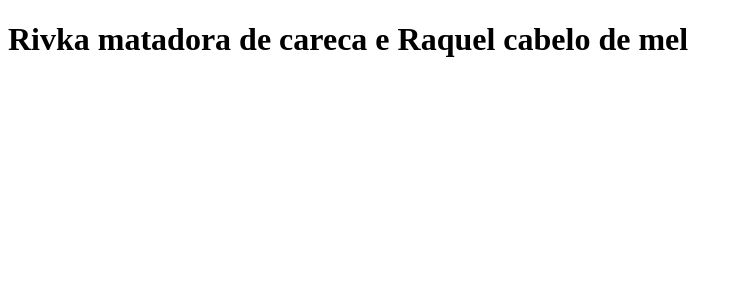
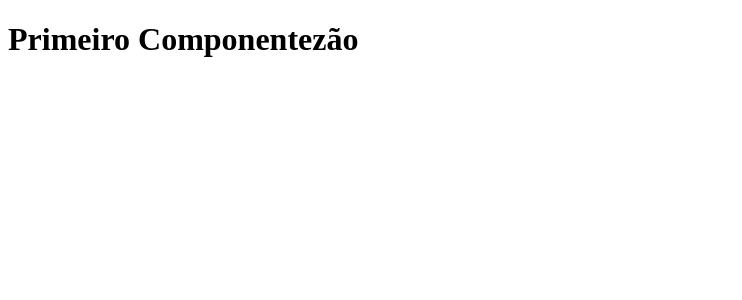
Before and after one commit to higorlima2008/tabnews-clone-project, a Next.js app: page / in a window 1280 px wide. Shown: the top 300 px of the page, without its empty margins (0-742 px from the left). Built offline with nearby package versions, Linux system fonts and the light colour scheme.

Commit message:
Primeiro componente

```diff
--- a/pages/index.js
+++ b/pages/index.js
@@ -1,5 +1,9 @@
-function Home(){
-    return <h1>Rivka matadora de careca e Raquel cabelo de mel</h1>
+import React from 'react';
+
+export default function Card(){
+ return(
+   <div className="PrimeiroComponente">
+    <h1>Primeiro Componentezão</h1>
+</div>
+);
 }
-
-export default Home;
```
